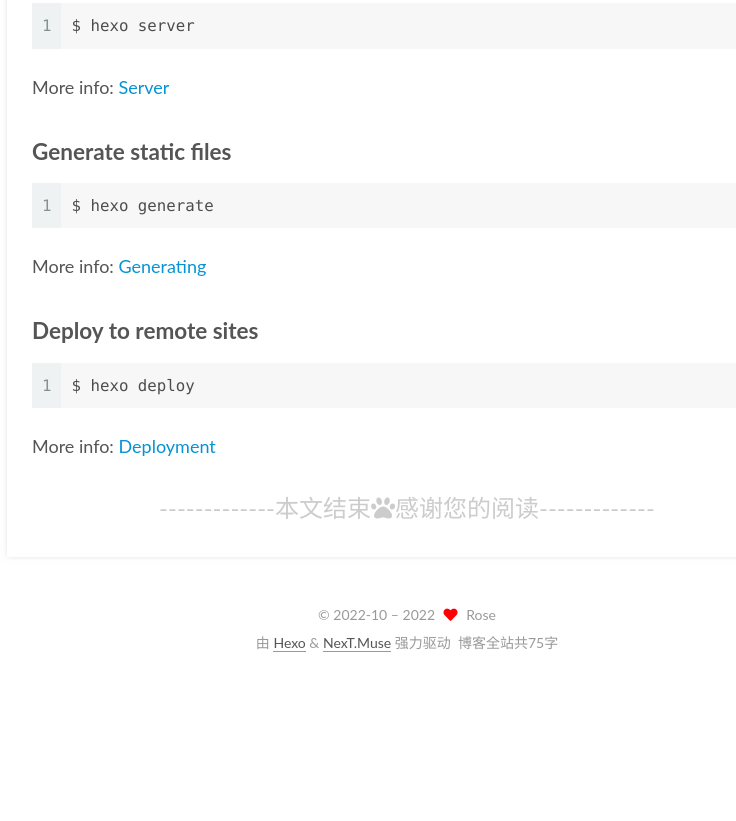
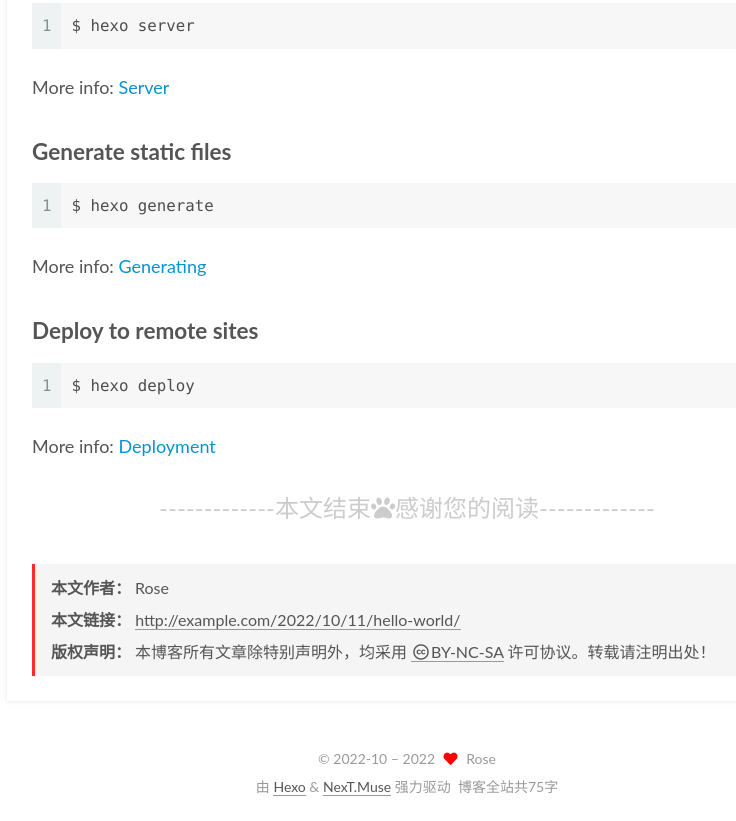
Before and after one commit to essrem/essrem.github.io, a plain HTML site: page 2022/10/11/hello-world/index.html in a window 1280 px wide. Shown: the part 944-1765 px from the top of the page, without its empty margins (393-1129 px from the left). Before the commit the page ends 1621 px from the top, so only its background shows below. Drawn offline with Linux system fonts and the light colour scheme; a script that the page names is missing.

Commit message:
Site updated: 2022-10-12 10:30:37

```diff
--- a/2022/10/11/hello-world/index.html
+++ b/2022/10/11/hello-world/index.html
@@ -245,6 +245,23 @@
 
 
 
+<div>
+<ul class="post-copyright">
+  <li class="post-copyright-author">
+    <strong>本文作者： </strong>Rose
+  </li>
+  <li class="post-copyright-link">
+    <strong>本文链接：</strong>
+    <a href="http://example.com/2022/10/11/hello-world/" title="Hello World">http://example.com/2022/10/11/hello-world/</a>
+  </li>
+  <li class="post-copyright-license">
+    <strong>版权声明： </strong>本博客所有文章除特别声明外，均采用 <a href="https://creativecommons.org/licenses/by-nc-sa/4.0/" rel="noopener" target="_blank"><i class="fab fa-fw fa-creative-commons"></i>BY-NC-SA</a> 许可协议。转载请注明出处！
+  </li>
+</ul>
+</div>
+
+
+
 
       <footer class="post-footer">
 
--- a/css/main.css
+++ b/css/main.css
@@ -1169,7 +1169,7 @@ pre .javascript .function {
 }
 .links-of-author a::before,
 .links-of-author span.exturl::before {
-  background: #1745c3;
+  background: #ff745b;
   border-radius: 50%;
   content: ' ';
   display: inline-block;
@@ -1979,6 +1979,13 @@ pre .javascript .function {
 #qr p {
   text-align: center;
 }
+.post-copyright {
+  background: var(--card-bg-color);
+  border-left: 3px solid #ff2a2a;
+  list-style: none;
+  margin: 2em 0 0;
+  padding: 0.5em 1em;
+}
 .category-all-page .category-all-title {
   text-align: center;
 }
```
